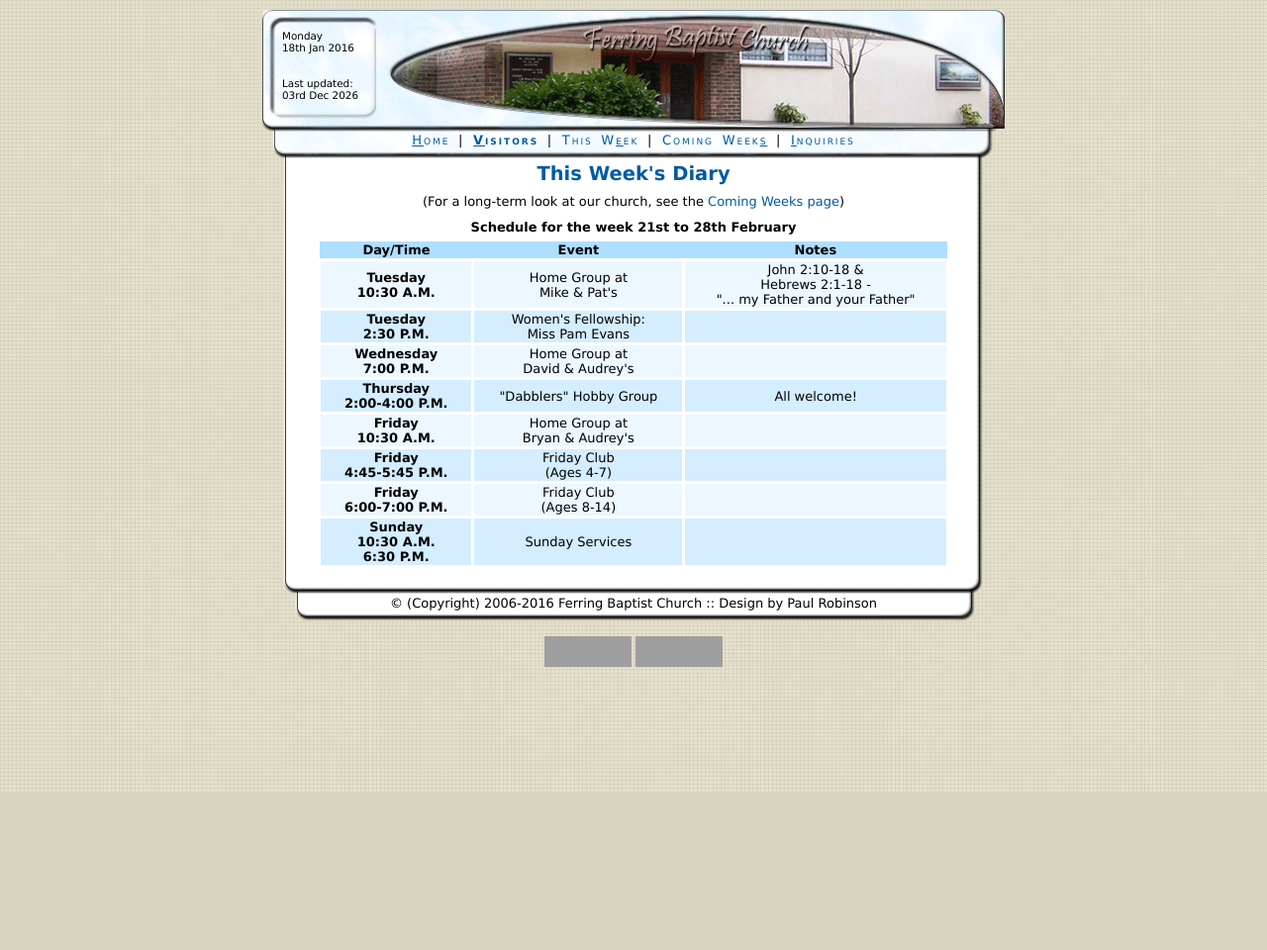
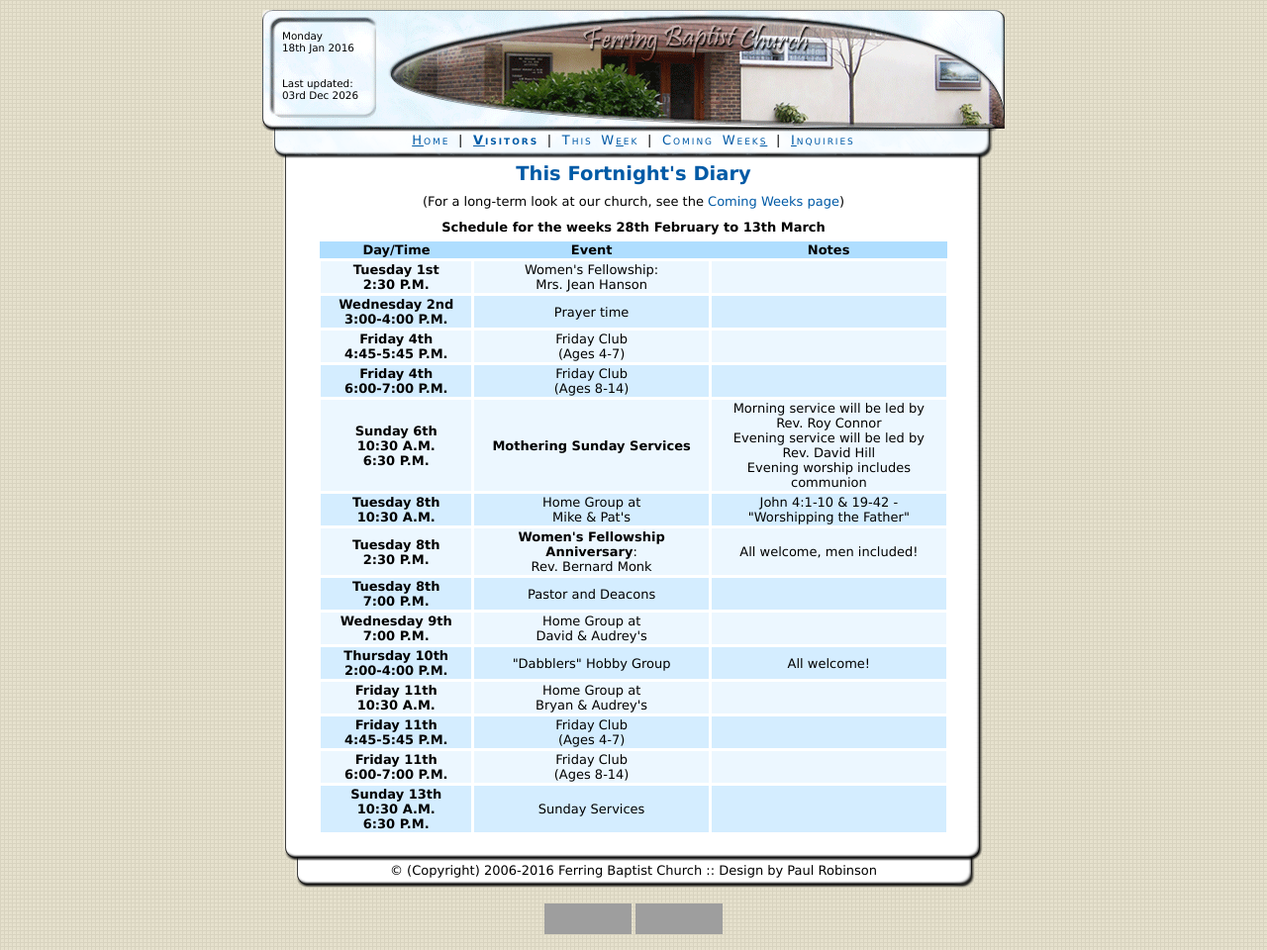
Before and after one commit to paulrr88/church, a PHP site: page /church/diary.php in a window 1280 px wide. Shown: the whole page at 99% size. Before the commit the page ends 800 px from the top, so only its background shows below. Run offline with PHP 8.4, Linux system fonts and the light colour scheme; grey boxes are pictures that could not be loaded.

Commit message:
Diary update two weeks

```diff
--- a/diary.php
+++ b/diary.php
@@ -2,11 +2,11 @@
 
 <?php include("header.php"); ?>
 			<div id="content">
-				<h1>This Week's Diary</h1>
+				<h1>This Fortnight's Diary</h1>
 
 				<p class="centre">(For a long-term look at our church, see the <a href="upcoming.php">Coming Weeks page</a>)</p>
 
-				<p class="centre"><strong>Schedule for the week 21st to 28th February</strong></p>
+				<p class="centre"><strong>Schedule for the weeks 28th February to 13th March</strong></p>
 
 				<table class="styled" summary="Schedule for events in the coming week(s)">
 					<thead>
@@ -18,42 +18,72 @@
 					</thead>
 					<tbody>
 						<tr class="odd">
-							<th scope="row">Tuesday<br /> 10:30 A.M.</th>
-							<td>Home Group at<br />Mike &amp; Pat's</td>
-							<td>John 2:10-18 &amp;<br />Hebrews 2:1-18 - <br />"... my Father and your Father"</td>
+							<th scope="row">Tuesday 1st<br />2:30 P.M.</th>
+							<td>Women's Fellowship:<br />Mrs. Jean Hanson</td>
+							<td></td>
 						</tr>
-                         <tr>
-							<th scope="row">Tuesday<br />2:30 P.M.</th>
-							<td>Women's Fellowship:<br />Miss Pam Evans</td>
+						<tr>
+							<th scope="row">Wednesday 2nd<br />3:00-4:00 P.M.</th>
+							<td>Prayer time</td>
 							<td></td>
 						</tr>
 						<tr class="odd">
-							<th scope="row">Wednesday<br />7:00 P.M.</th>
+							<th scope="row">Friday 4th<br />4:45-5:45 P.M.</th>
+							<td>Friday Club<br />(Ages 4-7)</td>
+							<td></td>
+						</tr>
+						<tr>
+							<th scope="row">Friday 4th<br />6:00-7:00 P.M.</th>
+							<td>Friday Club<br />(Ages 8-14)</td>
+							<td></td>
+						</tr>
+						<tr class="odd">
+							<th scope="row">Sunday 6th<br />10:30 A.M.<br />6:30 P.M.</th>
+							<td><strong>Mothering Sunday Services</strong></td>
+							<td>Morning service will be led by<br />Rev. Roy Connor<br />Evening service will be led by<br />Rev. David Hill<br />Evening worship includes communion</td>
+						</tr>
+						<tr>
+							<th scope="row">Tuesday 8th<br /> 10:30 A.M.</th>
+							<td>Home Group at<br />Mike &amp; Pat's</td>
+							<td>John 4:1-10 &amp; 19-42 - <br />"Worshipping the Father"</td>
+						</tr>
+            <tr class="odd">
+							<th scope="row">Tuesday 8th<br />2:30 P.M.</th>
+							<td><strong>Women's Fellowship Anniversary</strong>:<br />Rev. Bernard Monk</td>
+							<td>All welcome, men included!</td>
+						</tr>
+						<tr>
+							<th scope="row">Tuesday 8th<br />7:00 P.M.</th>
+							<td>Pastor and Deacons</td>
+							<td></td>
+						</tr>
+						<tr class="odd">
+							<th scope="row">Wednesday 9th<br />7:00 P.M.</th>
 							<td>Home Group at<br />David &amp; Audrey's</td>
 							<td></td>
 						</tr>
 						<tr>
-							<th scope="row">Thursday<br />2:00-4:00 P.M.</th>
+							<th scope="row">Thursday 10th<br />2:00-4:00 P.M.</th>
 							<td>"Dabblers" Hobby Group</td>
 							<td>All welcome!</td>
 						</tr>
 						<tr class="odd">
-							<th scope="row">Friday<br />10:30 A.M.</th>
+							<th scope="row">Friday 11th<br />10:30 A.M.</th>
 							<td>Home Group at<br />Bryan &amp; Audrey's</td>
 							<td></td>
 						</tr>
 						<tr>
-							<th scope="row">Friday<br />4:45-5:45 P.M.</th>
+							<th scope="row">Friday 11th<br />4:45-5:45 P.M.</th>
 							<td>Friday Club<br />(Ages 4-7)</td>
 							<td></td>
 						</tr>
 						<tr class="odd">
-							<th scope="row">Friday<br />6:00-7:00 P.M.</th>
+							<th scope="row">Friday 11th<br />6:00-7:00 P.M.</th>
 							<td>Friday Club<br />(Ages 8-14)</td>
 							<td></td>
 						</tr>
 						<tr>
-							<th scope="row">Sunday<br />10:30 A.M.<br />6:30 P.M.</th>
+							<th scope="row">Sunday 13th<br />10:30 A.M.<br />6:30 P.M.</th>
 							<td>Sunday Services</td>
 							<td></td>
 						</tr>
--- a/index.php
+++ b/index.php
@@ -12,10 +12,10 @@
 
 				<!--<h1 class="hcline"><a href="holidayclub.php">Holiday Club 2015 details and form now available!</a></h1>-->
 
-				<div class="nbox_top"><h1>Diary update - 22/02/16</h1></div>
+				<div class="nbox_top"><h1>Diary update - 29/02/16</h1></div>
 
 				<div class="nbox_content">
-					<p>I've <a href="diary.php">updated the diary</a> for the next week.</p>
+					<p>I've <a href="diary.php">updated the diary</a> for the next two weeks!</p>
 
 					<p>- Paul</p>
 				</div>
```
